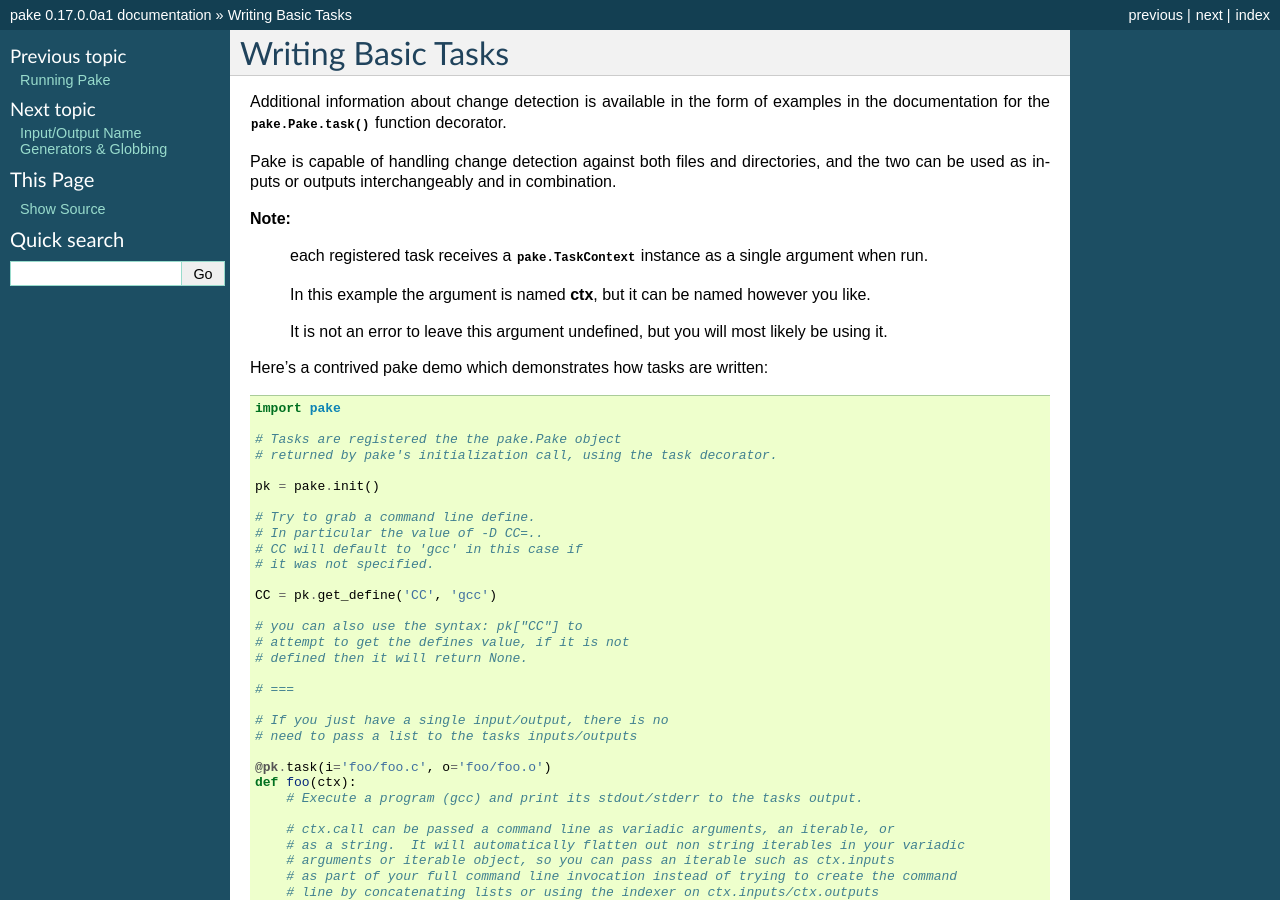
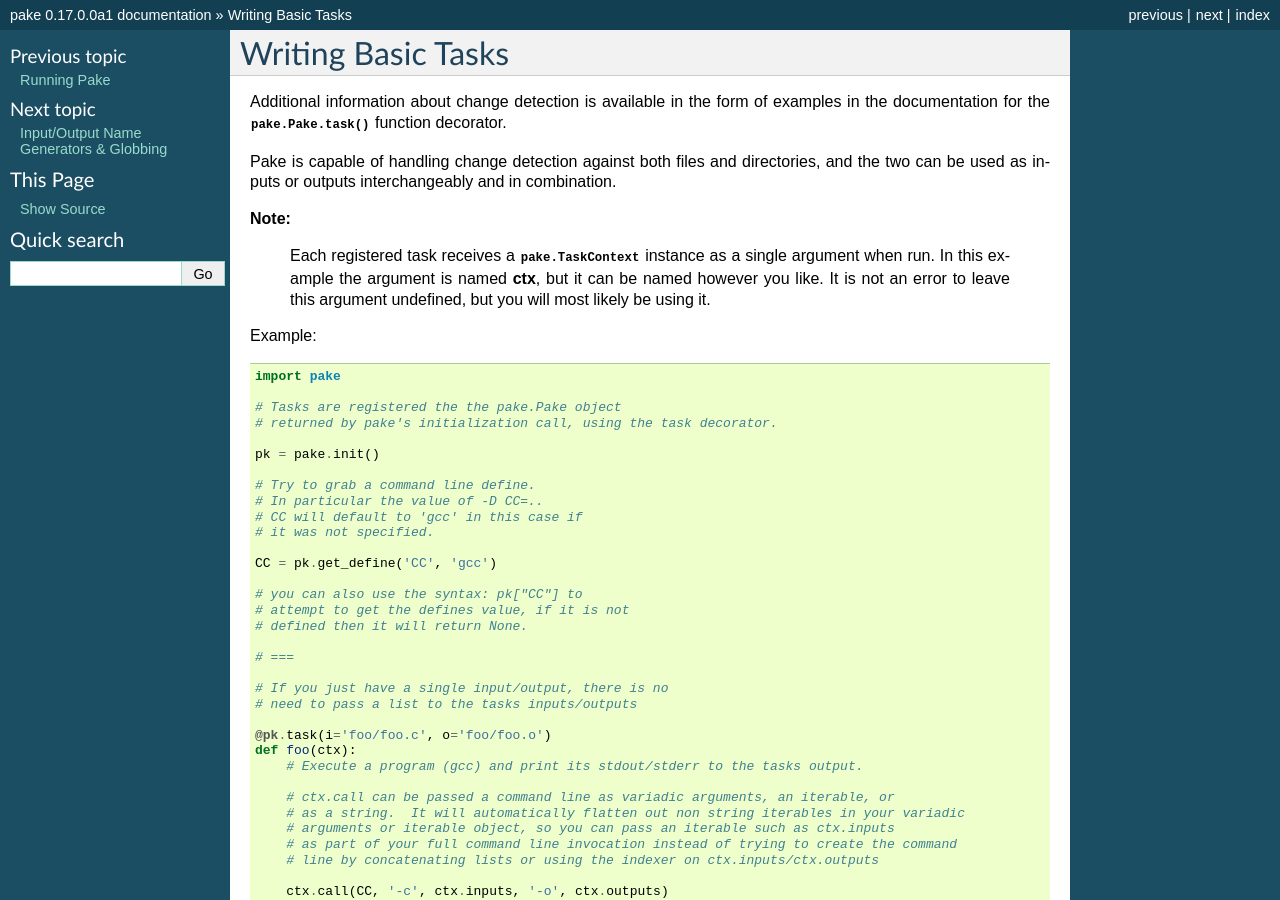
Before and after one commit to Teriks/pake, a Sphinx documentation site: the page built from docs/source/basictasks.rst, in a window 1280 px wide and 900 px high. Built offline with Sphinx 7.4.7, drawn with Linux system fonts in a browser that asks for light colours.

Commit message:
(Doc) small formatting change in writing basic tasks page

```diff
--- a/README.rst
+++ b/README.rst
@@ -44,7 +44,7 @@ https://github.com/Teriks/libasm\_io
 Writing Basic Tasks
 ===================
 
-Here's a contrived pake demo which demonstrates how tasks are written:
+Here's a contrived pake demo:
 
 .. code-block:: python
 
--- a/docs/source/basictasks.rst
+++ b/docs/source/basictasks.rst
@@ -9,14 +9,12 @@ as inputs or outputs interchangeably and in combination.
 
 **Note:**
 
-    each registered task receives a :py:class:`pake.TaskContext` instance as a single argument when run.
-
+    Each registered task receives a :py:class:`pake.TaskContext` instance as a single argument when run.
     In this example the argument is named **ctx**, but it can be named however you like.
-
     It is not an error to leave this argument undefined, but you will most likely be using it.
 
 
-Here's a contrived pake demo which demonstrates how tasks are written:
+Example:
 
 .. code-block:: python
 
```
